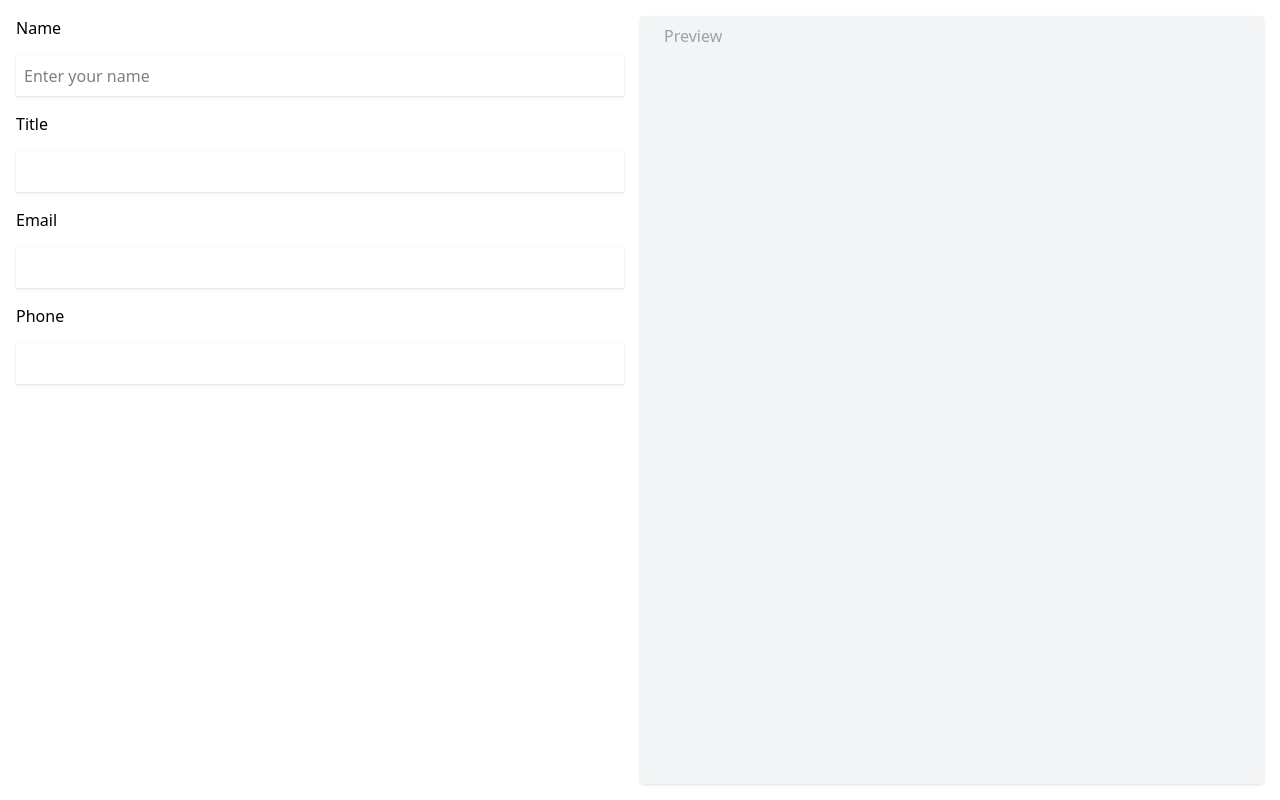
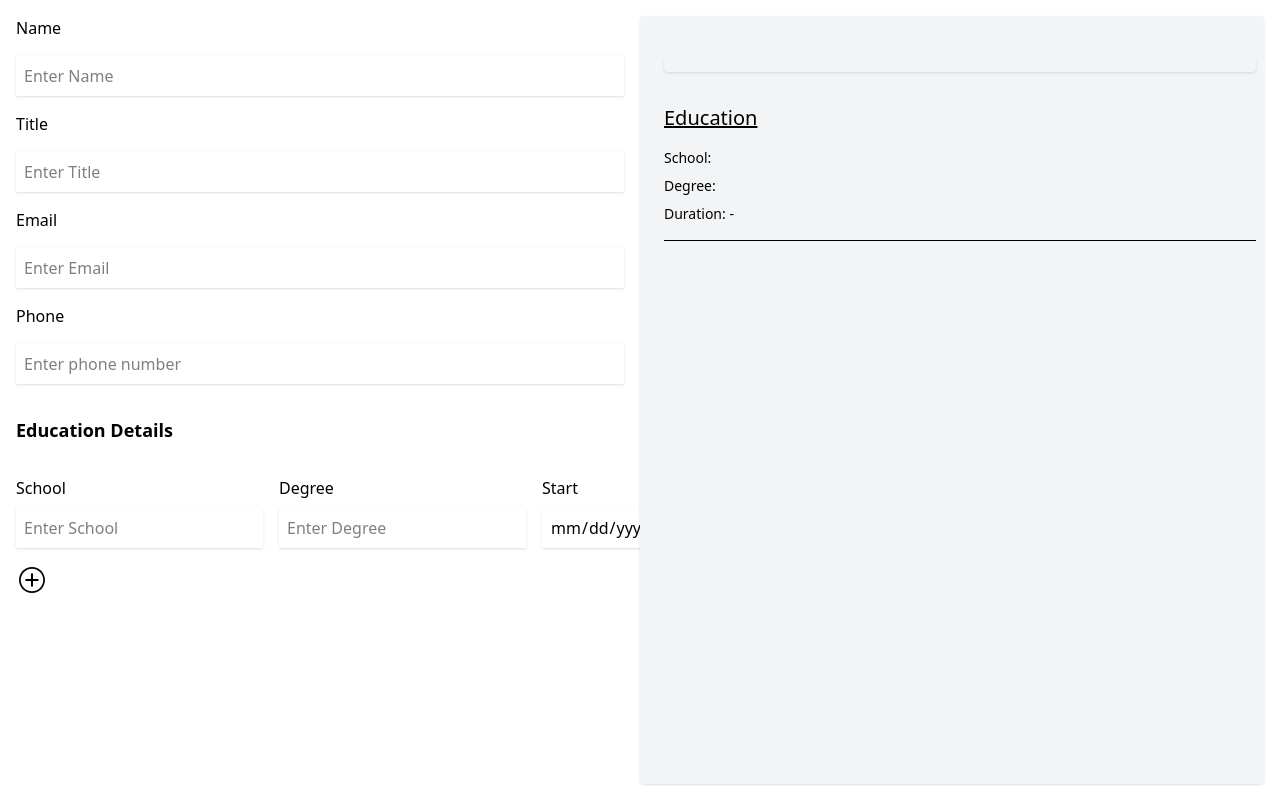
Before and after one commit to prs-dev/resume-builder, a React (Vite) app: page / in a window 1280 px wide. Built offline with nearby package versions, Linux system fonts and the light colour scheme.

Commit message:
education section complete

```diff
--- a/package.json
+++ b/package.json
@@ -13,6 +13,7 @@
     "@tailwindcss/vite": "^4.1.11",
     "react": "^19.1.0",
     "react-dom": "^19.1.0",
+    "react-icons": "^5.5.0",
     "tailwindcss": "^4.1.11"
   },
   "devDependencies": {
--- a/src/Layout.jsx
+++ b/src/Layout.jsx
@@ -7,7 +7,15 @@ const Layout = () => {
         name: '',
         title: "",
         email: "",
-        phone: ""
+        phone: "",
+        education: [
+            {
+                school: '',
+                degree: '',
+                start: '',
+                end: ""
+            }
+        ]
     })
   return (
     <div>
@@ -16,7 +24,7 @@ const Layout = () => {
                 <Form data={data} setData={setData}/>
             </div>
             <div className='w-1/2 pl-4 bg-gray-100 shadow rounded'>
-                <Preview {...{data, setData}}/>
+                <Preview {...{data}}/>
             </div>
         </main>
     </div>
--- a/src/components/Form/Form.jsx
+++ b/src/components/Form/Form.jsx
@@ -1,23 +1,91 @@
-import React from 'react'
+import React, { useState } from 'react'
+import { inputStyles } from '../styles/input'
+import { IoIosAddCircleOutline } from "react-icons/io";
+import { MdDelete, MdUpdateDisabled } from "react-icons/md";
+import { MdEdit } from "react-icons/md";
 
-const Form = ({data, setData}) => {
+const Form = ({ data, setData }) => {
   const handleChange = (e) => {
-    setData(prev => ({...prev,
-      [e.target.name] : e.target.value
+    setData(prev => ({
+      ...prev,
+      [e.target.name]: e.target.value
     }))
   }
+
+  const addEducation = () => setData(prev => {
+        return {
+          ...prev,
+          education: [
+            ...prev.education,
+            {
+              school: '',
+              degree: '',
+              start: '',
+              end: ""
+            }
+          ]
+        }
+      })
+
+  const removeEducation = (index) => {
+    // console.log(index)
+    const newArr = data?.education.filter((item, i) => i !== index)
+    // console.log("testum", newArr)
+    setData(prev => ({...prev, education: newArr}))
+  }
+
+  const handleEducationChange = (index, field, value) => {
+    const updatedEducation = [...data.education]
+    updatedEducation[index][field] = value
+    setData(prev => ({...prev, education: updatedEducation}))
+  }
+
+  console.log(inputStyles())
   console.log(data)
   return (
-    <form action="" className='flex flex-col gap-4'>
+    <>
+      <form action="" className='flex flex-col gap-4'>
         <label htmlFor="">Name</label>
-        <input className='shadow-sm p-2' placeholder='Enter your name' type="text" name="name" id="" value={data?.name} onChange={handleChange}/>
+        <input className='shadow-sm p-2' placeholder='Enter Name' type="text" name="name" id="" value={data?.name} onChange={handleChange} />
         <label htmlFor="">Title</label>
-        <input  className="shadow-sm p-2" type="text" name="title" id="" value={data?.title} onChange={handleChange}/>
+        <input className="shadow-sm p-2" placeholder='Enter Title' type="text" name="title" id="" value={data?.title} onChange={handleChange} />
         <label htmlFor="">Email</label>
-        <input className='shadow-sm p-2' type="email" name="email" id="" value={data?.email} onChange={handleChange}/>
+        <input className='shadow-sm p-2' type="email" placeholder='Enter Email' name="email" id="" value={data?.email} onChange={handleChange} />
         <label htmlFor="">Phone</label>
-        <input className='shadow-sm p-2' type="number" name="phone" id="" value={data?.phone} onChange={handleChange}/>
-    </form>
+        <input className='shadow-sm p-2' type="number" placeholder='Enter phone number' name="phone" id="" value={data?.phone} onChange={handleChange} />
+        <div className='text-lg font-semibold my-4'>
+          <p>Education Details</p>
+        </div>
+        {data?.education?.map((item, i) => (
+          <>
+            <div className='flex gap-4 items-center justify-between'>
+              <div className='flex flex-col gap-2'>
+                <label htmlFor="">School</label>
+                <input value={item?.school} onChange={(e) => handleEducationChange(i, "school", e.target.value)} className={inputStyles()} placeholder='Enter School' type="text" name="school" id="" />
+              </div>
+              <div className='flex flex-col gap-2'>
+                <label htmlFor="">Degree</label>
+                <input value={item?.degree} onChange={(e) => handleEducationChange(i, "degree", e.target.value)} className={inputStyles()} placeholder='Enter Degree' type="text" name="degree" id="" />
+              </div>
+              <div className='flex flex-col gap-2'>
+                <label htmlFor="">Start</label>
+                <input onChange={(e) => handleEducationChange(i, "start", e.target.value)} value={item?.start} className={inputStyles()} type="date" name="start" id="" />
+              </div>
+              <div className='flex flex-col gap-2'>
+                <label htmlFor="">End</label>
+                <input onChange={(e) => handleEducationChange(i, "end", e.target.value)} value={item?.end} className={inputStyles()} type="date" name="end" id="" />
+              </div>
+              <div className='flex items-center justify-center text-red-500 border-1 p-2 rounded-md'>
+                <button type='button' onClick={() => removeEducation(i)}><MdDelete /></button>
+              </div>
+            </div>
+            <div>
+            </div>
+          </>
+        ))}
+      </form>
+      <button type='button' onClick={addEducation}><IoIosAddCircleOutline size="2em" /></button>
+    </>
   )
 }
 
--- a/src/components/Preview/Preview.jsx
+++ b/src/components/Preview/Preview.jsx
@@ -1,6 +1,7 @@
-import React from 'react'
+import { MdEmail } from "react-icons/md";
+import { MdLocalPhone } from "react-icons/md";
 
-const Preview = ({data, setData}) => {
+const Preview = ({data}) => {
   console.log("test",data)
   console.log("test",Object.values(data).every(i => i === ''))
   return (
@@ -8,9 +9,26 @@ const Preview = ({data, setData}) => {
       {Object.values(data).every(i => i === '') && <h1 className='text-gray-400'>Preview</h1>}
       <h1 className='text-4xl'>{data?.name}</h1>
       <p className='text-sm'>{data?.title}</p>
-      <div className='flex items-center justify-between'>
-        <p className='text-sm'>{data?.email}</p>
-        <p className='text-sm font-bold'>{data?.phone}</p>
+      <div className='flex items-center justify-between shadow-sm p-2 rounded-sm'>
+        <div className="flex gap-2 items-center">
+          {data.email && <MdEmail />}
+          <p className='text-sm'>{data?.email}</p>
+        </div>
+        <div className="flex gap-2 items-center">
+          {data.phone && <MdLocalPhone />}
+          <p className='text-sm font-bold'>{data?.phone}</p>
+        </div>
+      </div>
+      <div>
+        <h2 className="text-xl my-2 underline py-2">Education</h2>
+        <ul>
+          {data?.education?.map(item => <li className="list-disc flex flex-col text-sm gap-2">
+            <div>School: {item.school}</div>
+            <div>Degree: {item.degree}</div>
+            <div>Duration: {item.start} - {item.end}</div>
+            <hr className="my-2"/>
+          </li>)}
+        </ul>
       </div>
     </div>
   )
--- /dev/null
+++ b/src/components/styles/input.js
@@ -0,0 +1,3 @@
+export const inputStyles = () => {
+    return 'shadow-sm p-2'
+}
```
Also changed, not shown: 1 other file (tests, documents, lock files or other folders).
